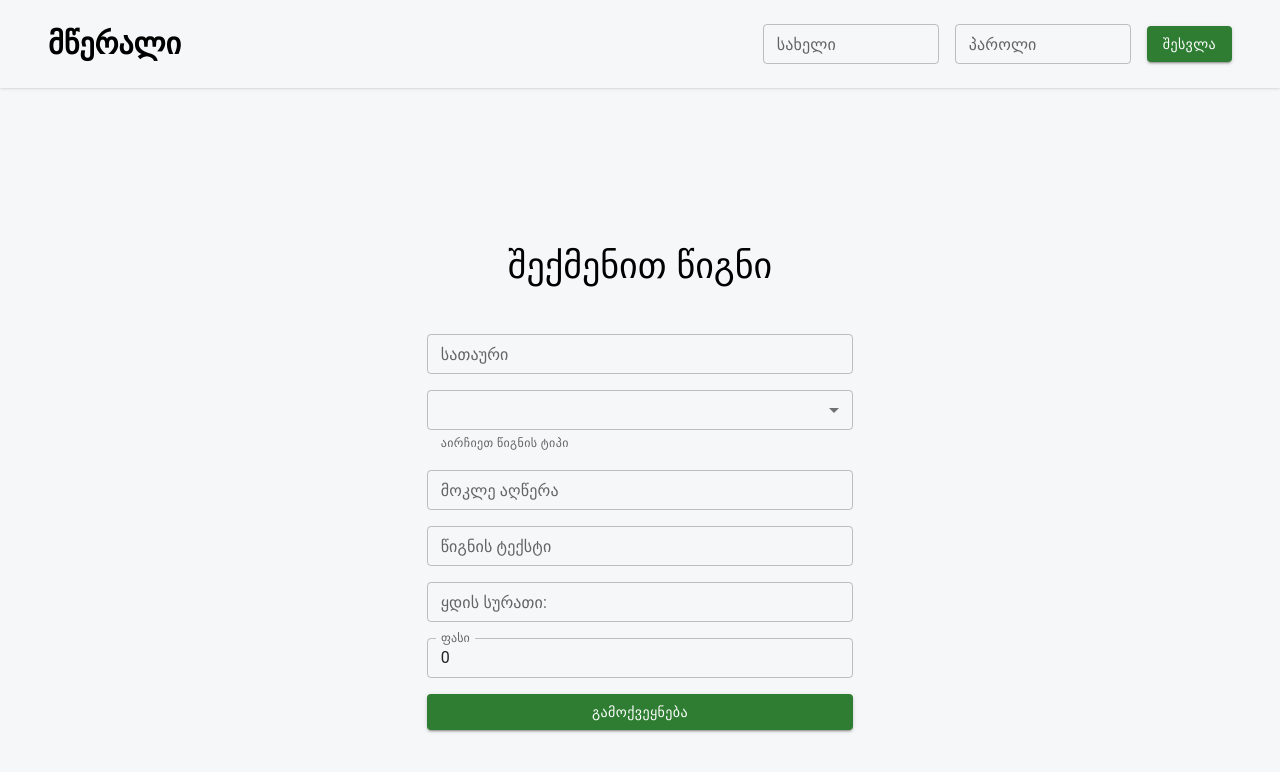
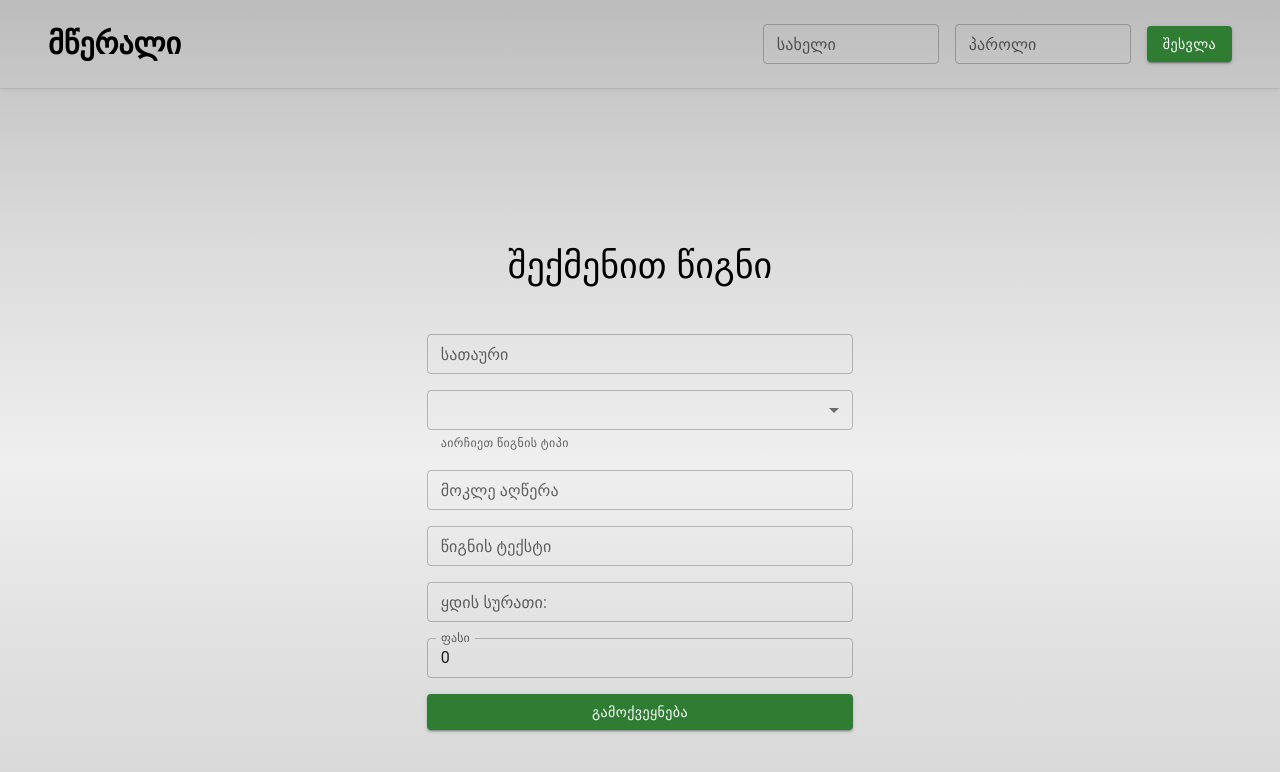
Before and after one commit to lukaChikashvili/neoWriters, a React (Create React App) app in the folder client/book/: page /create in a window 1280 px wide. Shown: the top 772 px of the page. Built offline with nearby package versions, Linux system fonts and the light colour scheme.

Commit message:
add example books

```diff
--- a/client/book/src/components/Create.jsx
+++ b/client/book/src/components/Create.jsx
@@ -126,7 +126,7 @@ const Create = () => {
             <TextField label = "მოკლე აღწერა" variant='outlined' value = {desc} size="small" onChange={(e) => setDesc(e.target.value)}/>
             <TextField label = "წიგნის ტექსტი" variant='outlined' value = {text} size="small" onChange={(e) => setText(e.target.value)}/>
 
-            <TextField label = "ყდის სურათი: " variant='outlined' value={selectedItemUrl} size="small" onChange={(e) => setUrl(e.target.value)}/>
+            <TextField label = "ყდის სურათი: " variant='outlined' value={useUrl ? selectedItemUrl : ''} size="small" onChange={(e) => setUrl(e.target.value)}/>
             <TextField label = "ფასი " variant='outlined' size="small" value = {price} onChange={(e) => setPrice(e.target.value)}/>
             <Button variant='contained' color="success" onClick={handleCreate}>გამოქვეყნება</Button>
         </form>
--- a/client/book/src/components/Design.jsx
+++ b/client/book/src/components/Design.jsx
@@ -309,7 +309,7 @@ const isUserLoggedIn = localStorage.getItem('token');
   return (
     <div className='flex items-center justify-between h-screen pr-4 '>
 
-      <div className='bg-gray-300 w-1/4 h-screen p-8 flex flex-col gap-4 '>
+      <div className='bg-gray-300 w-1/4 -mt-14  p-8 flex flex-col gap-4 sidebar shadow rounded'>
         <div className='flex items-center gap-8'>
         <h1 className='text-xl '> სათაური: </h1>
         <TextField size='small' label = "სათაური..." className='w-56' onChange={(e) => setTitleChange(e.target.value)} />
--- a/client/book/src/index.css
+++ b/client/book/src/index.css
@@ -5,10 +5,18 @@
 @import url("//cdn.web-fonts.ge/fonts/bpg-algeti-compact/css/bpg-algeti-compact.min.css");
 
 body {
-    background-color: #F5F7F8;
+    background: linear-gradient(to top, lightgrey 0%, lightgrey 1%, #e0e0e0 26%, #efefef 48%, #d9d9d9 75%, #bcbcbc 100%);
+    background-repeat: no-repeat;
+    background-size: cover;
     font-family: "BPG Algeti Compact", sans-serif;
    overflow-x: hidden;
+   min-height: 100vh;
 }
+
+.sidebar {
+    background: linear-gradient(to top, #e6e9f0 0%, #eef1f5 100%);
+}
+
 
 .line {
     position: relative;
```
